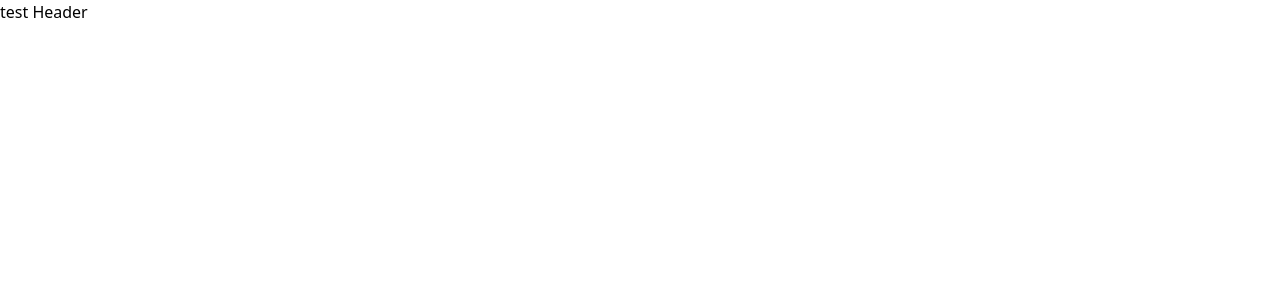
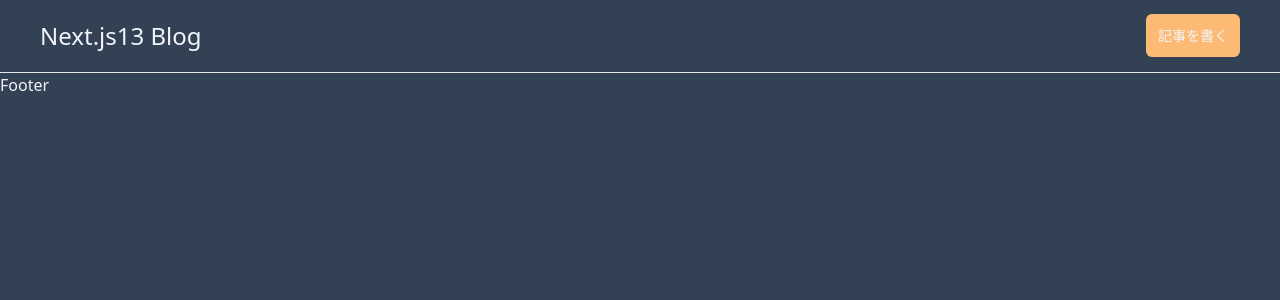
Before and after one commit to mskk3215/next.js13-tailwindcss-udemy-blog, a Next.js app: page / in a window 1280 px wide. Shown: the top 300 px of the page. Built offline with nearby package versions, Linux system fonts and the light colour scheme.

Commit message:
feat:"Header" add

```diff
--- /dev/null
+++ b/src/app/Header.tsx
@@ -0,0 +1,26 @@
+import Link from "next/link";
+import React from "react";
+
+const Header = () => {
+  return (
+    <header className="py-5 px-10 border-b flex justify-between items-center">
+      <>
+        <h1 className="text-2xl front-extrabold">
+          <Link href="/">Next.js13 Blog</Link>
+        </h1>
+      </>
+      <>
+        <nav className="text-sm font-medium">
+          <Link
+            href="/articles/new"
+            className="bg-orange-300 px-3 py-3 rounded-md"
+          >
+            記事を書く
+          </Link>
+        </nav>
+      </>
+    </header>
+  );
+};
+
+export default Header;
--- a/src/app/layout.tsx
+++ b/src/app/layout.tsx
@@ -1,5 +1,6 @@
 import type { Metadata } from "next";
 import "./globals.css";
+import Header from "./Header";
 
 export const metadata: Metadata = {
   title: "Next.js13 Blog",
@@ -13,9 +14,9 @@ export default function RootLayout({
 }) {
   return (
     <html lang="jp">
-      <body>
-        <header>test Header</header>
-        {children}
+      <body className="container mx-auto bg-slate-700 text-slate-100">
+        <Header /> {children}
+        <footer>Footer</footer>
       </body>
     </html>
   );
```
